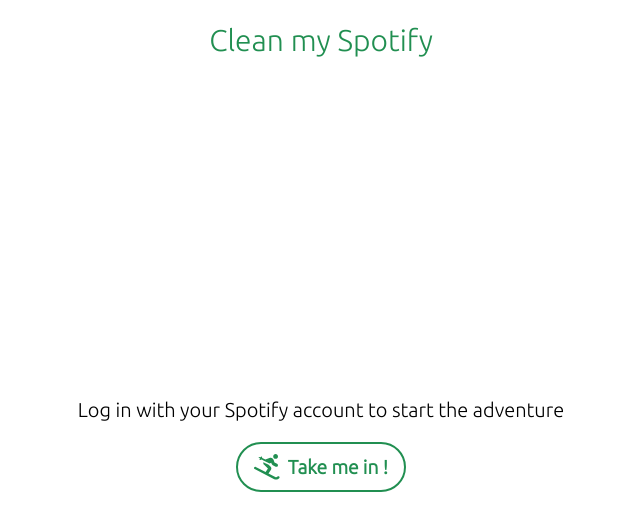
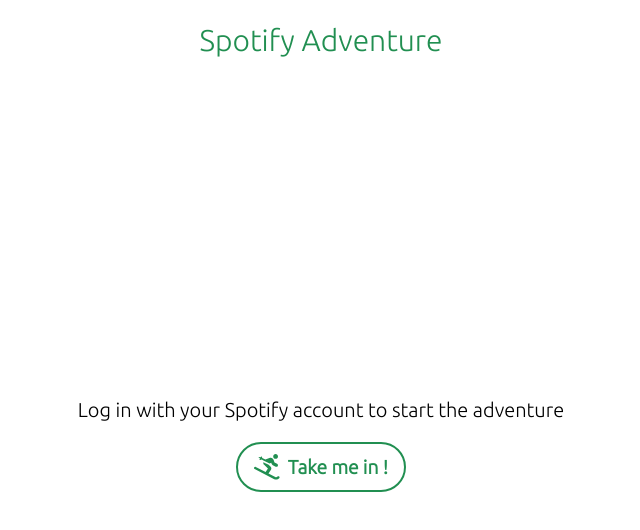
Before and after one commit to CharlesBdt/clean-my-spotify, a Vue app: page / in a window 1280 px wide. Shown: the top 530 px of the page, without its empty margins (319-959 px from the left). Built offline with nearby package versions, Linux system fonts and the light colour scheme; no server answers; what vuex-map-fields would draw is missing.

Commit message:
Update repo name in files

```diff
--- a/package.json
+++ b/package.json
@@ -1,5 +1,5 @@
 {
-  "name": "clean-my-spotify",
+  "name": "spotify-adventure",
   "version": "0.1.0",
   "private": true,
   "scripts": {
--- a/src/plugins/translation.js
+++ b/src/plugins/translation.js
@@ -1,7 +1,7 @@
 export default {
   en: {
     // General
-    bannerTitle: 'Clean my Spotify',
+    bannerTitle: 'Spotify Adventure',
     // Login page
     loginText: 'Log in with your Spotify account to start the adventure',
     signInBtn: 'Take me in !',
```
Also changed, not shown: 1 other file (tests, documents, lock files or other folders).
